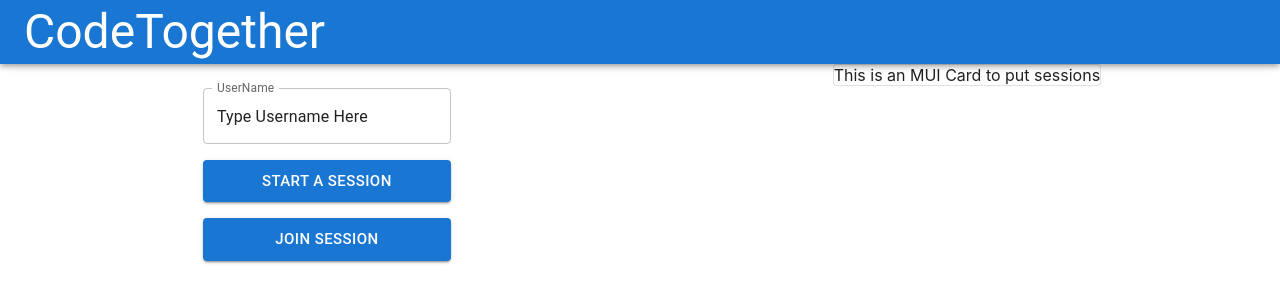
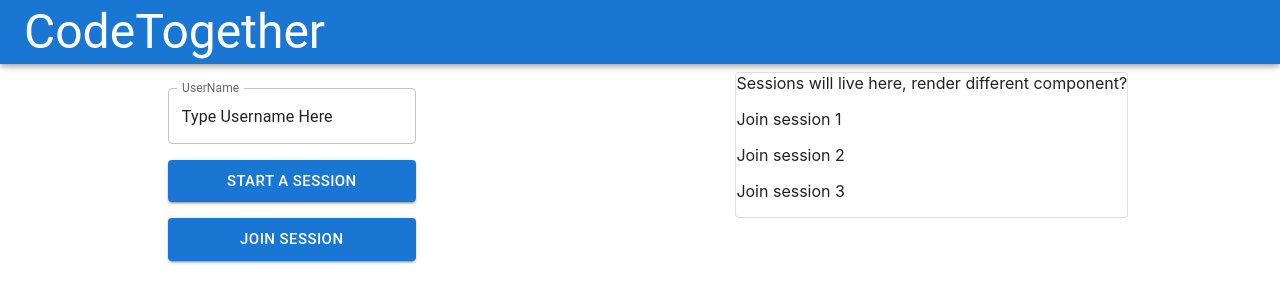
Before and after one commit to CodeTogetherPlatform/CodeTogether, a React (Create React App) app: page /programmingpage in a window 1280 px wide. Shown: the top 302 px of the page. Built offline with nearby package versions, Linux system fonts and the light colour scheme; the HTML template or start-up script is replaced by a standard one.

Commit message:
added styling to landing page Co-authored-by: Mariah 76408932+MariahTali@users.noreply.github.com Co-authored-by: Patrick 92654334+flyingwolf1701@users.noreply.github.com Co-authored-by: Yuki 93238813+nukiyaka@users.noreply.github.com

```diff
--- a/src/pages/LandingPage.tsx
+++ b/src/pages/LandingPage.tsx
@@ -13,13 +13,18 @@ export const LandingPage: LandingPageComponent = () => {
     <Box style={{display: 'flex', justifyContent: 'space-around'  }} >
 
 
-      <Box sx={{display: 'flex', flexDirection: 'column', justifyContent: 'space-around', p: 1, m: 1, }}>
+      <Box sx={{display: 'flex', flexDirection:'column', justifyContent: 'space-around', p: 1, m: 1, }}>
         <TextField sx={{m:1}} label='UserName' variant='outlined' defaultValue={'Type Username Here'}></TextField>
         <Button sx={{m:1}} variant="contained" size="large">Start A Session</Button>
         <Button sx={{m:1}}variant="contained" size="large">Join Session</Button>
       </Box>
-      <Box>
-      <Card variant="outlined">This is an MUI Card to put sessions</Card>
+      <Box sx={{m:1}}>
+      <Card variant="outlined">Sessions will live here, render different component?
+        <p>Join session 1</p>
+        <p>Join session 2</p>
+        <p>Join session 3</p>
+
+      </Card>
       </Box>
 
     </Box>
```
